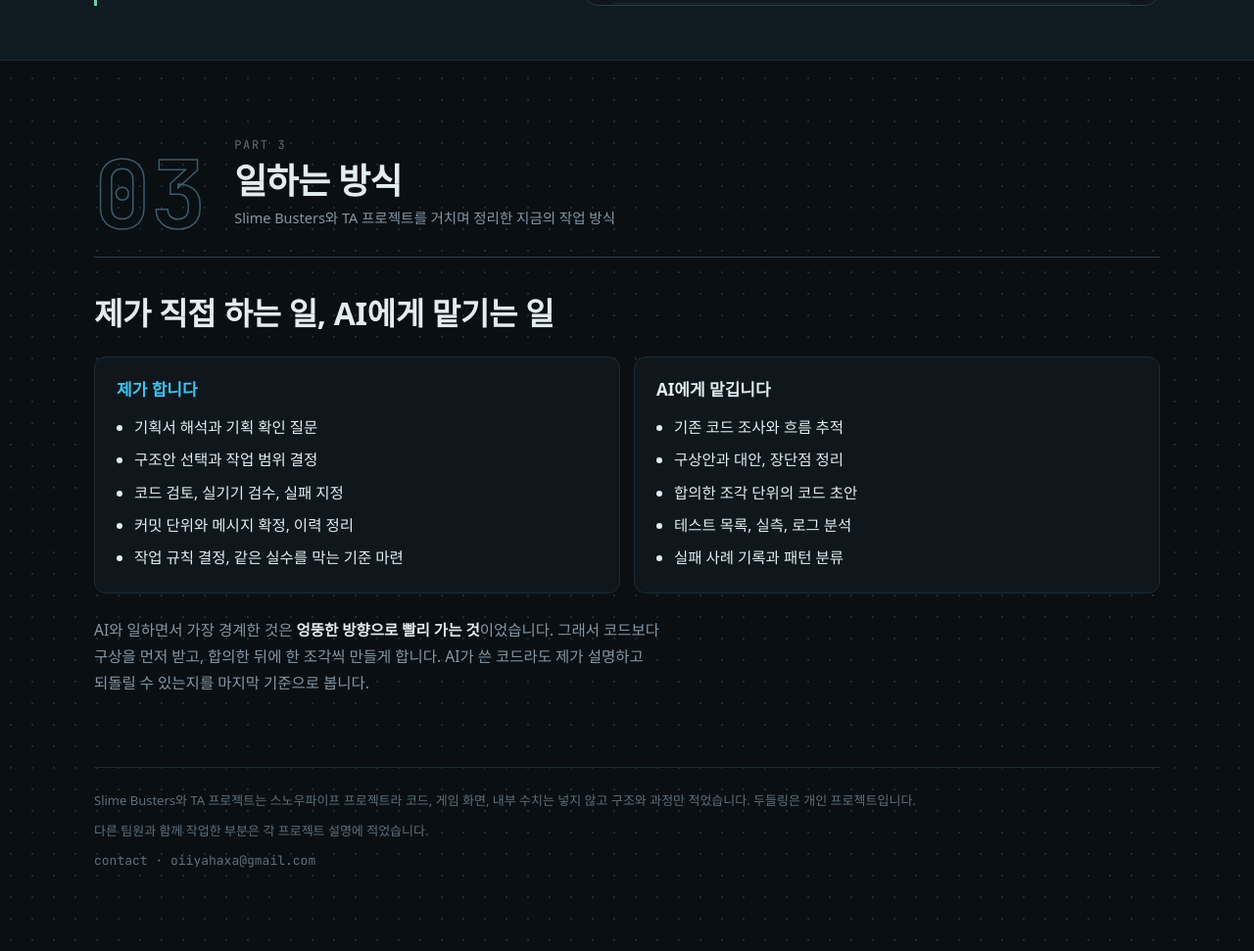
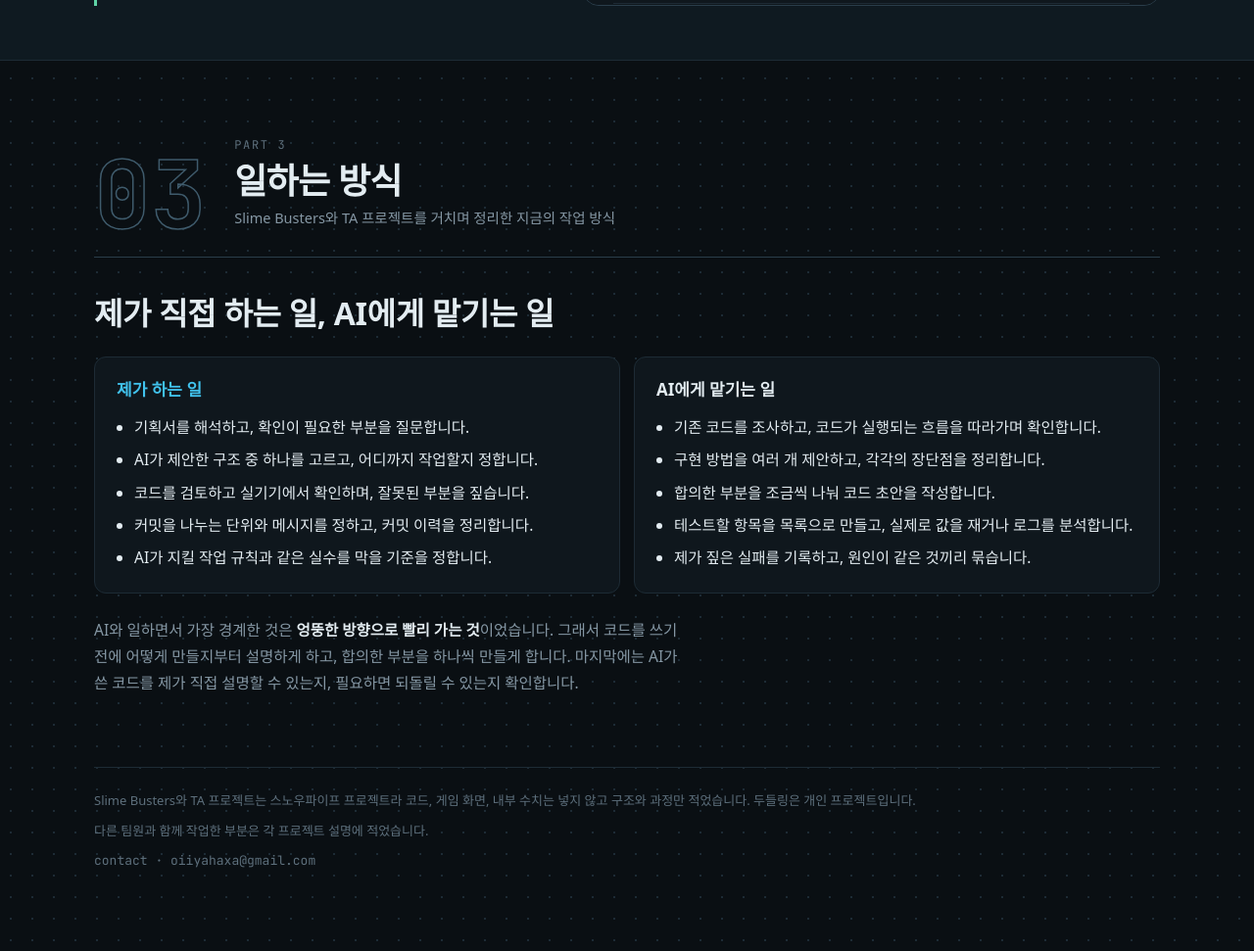
Before and after one commit to OhJaeYoung95/OhJaeYoung95.github.io, a plain HTML site: page index.html in a window 1280 px wide. Shown: the part 6223-7194 px from the top of the page at 98% size. Drawn offline with Linux system fonts and the light colour scheme; a web font is replaced by a local one.

Commit message:
Rewrite work style section in full sentences

```diff
--- a/index.html
+++ b/index.html
@@ -661,12 +661,12 @@ footer{border-top:1px solid var(--line);padding-top:22px;display:flex;flex-direc
     <h2 id="s-role">제가 직접 하는 일, AI에게 맡기는 일</h2>
   </div>
   <div class="roles">
-    <div class="card"><h3 style="color:var(--accent)">제가 합니다</h3><ul>
-      <li>기획서 해석과 기획 확인 질문</li><li>구조안 선택과 작업 범위 결정</li><li>코드 검토, 실기기 검수, 실패 지정</li><li>커밋 단위와 메시지 확정, 이력 정리</li><li>작업 규칙 결정, 같은 실수를 막는 기준 마련</li></ul></div>
-    <div class="card"><h3>AI에게 맡깁니다</h3><ul>
-      <li>기존 코드 조사와 흐름 추적</li><li>구상안과 대안, 장단점 정리</li><li>합의한 조각 단위의 코드 초안</li><li>테스트 목록, 실측, 로그 분석</li><li>실패 사례 기록과 패턴 분류</li></ul></div>
+    <div class="card"><h3 style="color:var(--accent)">제가 하는 일</h3><ul>
+      <li>기획서를 해석하고, 확인이 필요한 부분을 질문합니다.</li><li>AI가 제안한 구조 중 하나를 고르고, 어디까지 작업할지 정합니다.</li><li>코드를 검토하고 실기기에서 확인하며, 잘못된 부분을 짚습니다.</li><li>커밋을 나누는 단위와 메시지를 정하고, 커밋 이력을 정리합니다.</li><li>AI가 지킬 작업 규칙과 같은 실수를 막을 기준을 정합니다.</li></ul></div>
+    <div class="card"><h3>AI에게 맡기는 일</h3><ul>
+      <li>기존 코드를 조사하고, 코드가 실행되는 흐름을 따라가며 확인합니다.</li><li>구현 방법을 여러 개 제안하고, 각각의 장단점을 정리합니다.</li><li>합의한 부분을 조금씩 나눠 코드 초안을 작성합니다.</li><li>테스트할 항목을 목록으로 만들고, 실제로 값을 재거나 로그를 분석합니다.</li><li>제가 짚은 실패를 기록하고, 원인이 같은 것끼리 묶습니다.</li></ul></div>
   </div>
-  <p class="closing">AI와 일하면서 가장 경계한 것은 <b>엉뚱한 방향으로 빨리 가는 것</b>이었습니다. 그래서 코드보다 구상을 먼저 받고, 합의한 뒤에 한 조각씩 만들게 합니다. AI가 쓴 코드라도 제가 설명하고 되돌릴 수 있는지를 마지막 기준으로 봅니다.</p>
+  <p class="closing">AI와 일하면서 가장 경계한 것은 <b>엉뚱한 방향으로 빨리 가는 것</b>이었습니다. 그래서 코드를 쓰기 전에 어떻게 만들지부터 설명하게 하고, 합의한 부분을 하나씩 만들게 합니다. 마지막에는 AI가 쓴 코드를 제가 직접 설명할 수 있는지, 필요하면 되돌릴 수 있는지 확인합니다.</p>
 </section>
 
 <footer>
```
